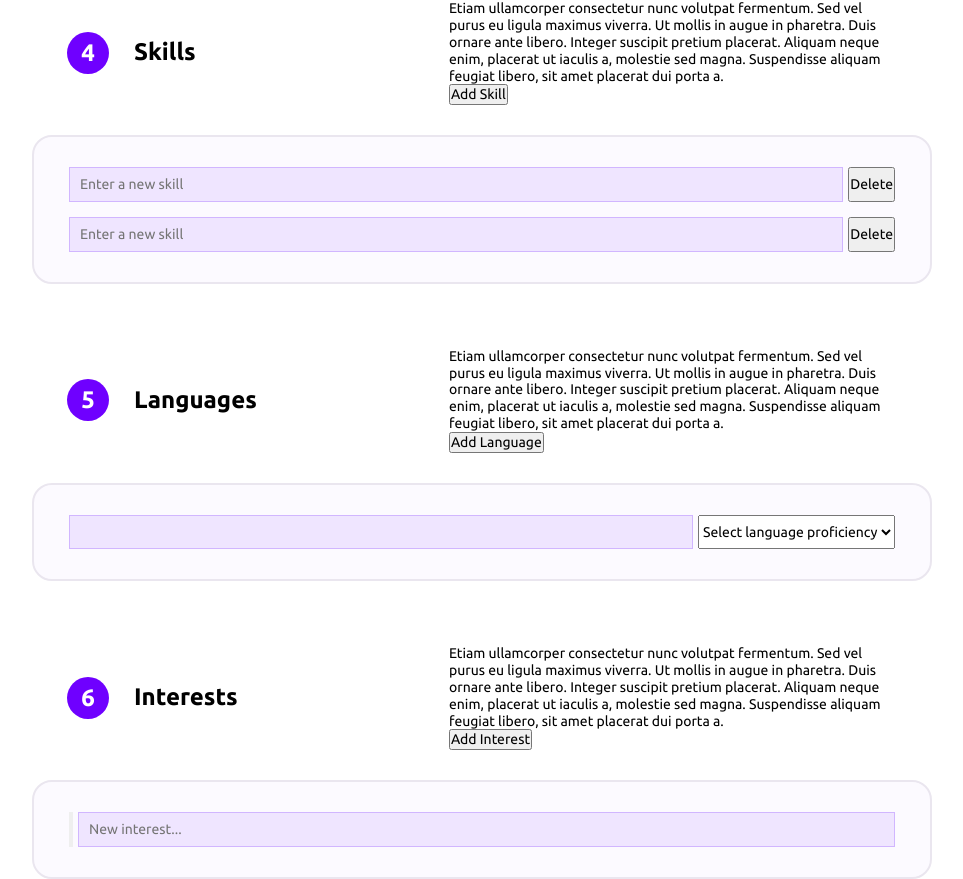
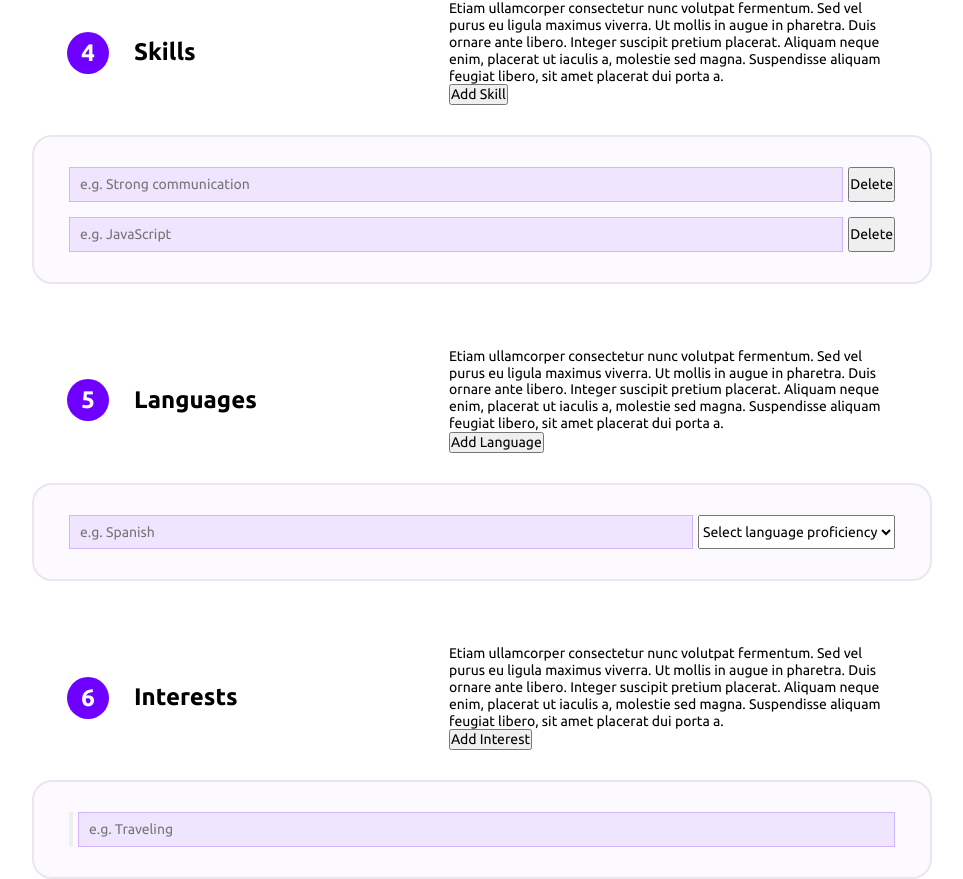
Before and after one commit to DarkWool/cv-creator-app, a React (Create React App) app: page / in a window 1280 px wide. Shown: the part 1803-2682 px from the top of the page, without its empty margins (158-1121 px from the left). Built offline with nearby package versions, Linux system fonts and the light colour scheme; what emoji-mart would draw is missing.

Commit message:
Add placeholders based on the input's index
Each language, interest, and skill input now shows a placeholder taken
from a list, also a default value was defined in case the user requires
more inputs and there are no more placeholders available on the list.

```diff
--- a/src/components/cv-edit-form/Interests.js
+++ b/src/components/cv-edit-form/Interests.js
@@ -6,6 +6,18 @@ import { InputWrapper } from "../FormElements/InputWrapper";
 import Picker from "@emoji-mart/react";
 
 const tooltipPosition = { top: null };
+const PLACEHOLDERS = [
+  { iconId: "airplane", name: "Traveling" },
+  { iconId: "closed_book", name: "Reading" },
+  { iconId: "basketball", name: "Basketball" },
+  { iconId: "notes", name: "Music" },
+  { iconId: "art", name: "Art" },
+  { iconId: "lower_left_ballpoint_pen", name: "Writing" },
+  { iconId: "helmet_with_white_cross", name: "Volunteer work" },
+  { iconId: "camera", name: "Photography" },
+  { iconId: "hiking_boot", name: "Hiking" },
+  { iconId: "bulb", name: "Technology" },
+];
 
 export function Interests({ step, data, onAddInterest, onChange, onDeleteEntry }) {
   const [isTooltipActive, setIsTooltipActive] = useState(false);
@@ -46,6 +58,13 @@ export function Interests({ step, data, onAddInterest, onChange, onDeleteEntry }
       />
       <FormContainer>
         {data.map((interest, index) => {
+          let iconId;
+          if (interest.iconId === null) {
+            iconId = PLACEHOLDERS[index] ? PLACEHOLDERS[index].iconId : "8ball";
+          } else {
+            iconId = interest.iconId;
+          }
+
           return (
             <InputWrapper variant="row" key={interest.id}>
               <button
@@ -56,16 +75,17 @@ export function Interests({ step, data, onAddInterest, onChange, onDeleteEntry }
                   setSelectedInterest(interest.id);
 
                   tooltipPosition.top = `${e.pageY}px`;
-                  tooltipPosition.left = `${e.pageX}px`;
                 }}
               >
-                <em-emoji id={interest.iconId} size="2em"></em-emoji>
+                <em-emoji id={iconId} size="2em"></em-emoji>
               </button>
 
               <Input
                 id={`cvInterest${index}`}
                 type="text"
-                placeholder="New interest..."
+                placeholder={
+                  PLACEHOLDERS[index] ? `e.g. ${PLACEHOLDERS[index].name}` : "New interest..."
+                }
                 value={interest.name}
                 onChange={(e) => onChange(interest.id, "name", e.target.value)}
               />
--- a/src/components/cv-edit-form/Languages.js
+++ b/src/components/cv-edit-form/Languages.js
@@ -3,6 +3,8 @@ import { FormContainer } from "./FormContainer";
 import { Input } from "../FormElements/Input";
 import { InputWrapper } from "../FormElements/InputWrapper";
 import { Select } from "../FormElements/Select";
+
+const PLACEHOLDERS = ["Spanish", "English", "Mandarin Chinese", "German", "Arabic", "Hindi"];
 
 export function Languages({ step, data, onAddLanguage, onChange, onDeleteEntry }) {
   const entries = data.length;
@@ -32,6 +34,9 @@ export function Languages({ step, data, onAddLanguage, onChange, onDeleteEntry }
                 type="text"
                 value={language.name}
                 onChange={(e) => onChange(language.id, "name", e.target.value)}
+                placeholder={
+                  PLACEHOLDERS[index] ? `e.g. ${PLACEHOLDERS[index]}` : "New language..."
+                }
               />
               <Select
                 id={`cvLangProficiency${index}`}
--- a/src/components/cv-edit-form/Skills.js
+++ b/src/components/cv-edit-form/Skills.js
@@ -2,6 +2,17 @@ import { FormHeader } from "./FormHeader";
 import { FormContainer } from "./FormContainer";
 import { Input } from "../FormElements/Input";
 import { InputWrapper } from "../FormElements/InputWrapper";
+
+const PLACEHOLDERS = [
+  "Strong communication",
+  "JavaScript",
+  "Adaptability",
+  "CSS",
+  "Python",
+  "Cybersecurity",
+  "Blender",
+  "Photoshop",
+];
 
 export function Skills({ step, data, onAddSkill, onChange, onDeleteEntry }) {
   const entries = data.length;
@@ -18,7 +29,7 @@ export function Skills({ step, data, onAddSkill, onChange, onDeleteEntry }) {
                 type="text"
                 value={skill.name}
                 onChange={(e) => onChange(skill.id, e.target.value)}
-                placeholder="Enter a new skill"
+                placeholder={PLACEHOLDERS[index] ? `e.g. ${PLACEHOLDERS[index]}` : "New skill..."}
               />
               {entries > 1 && (
                 <button type="button" onClick={() => onDeleteEntry(skill.id)}>
--- a/src/models.js
+++ b/src/models.js
@@ -52,7 +52,7 @@ function createExperienceEntry() {
 function createInterest() {
   return {
     id: uniqid(),
-    iconId: "helmet_with_white_cross",
+    iconId: null,
     name: "",
   };
 }
```
